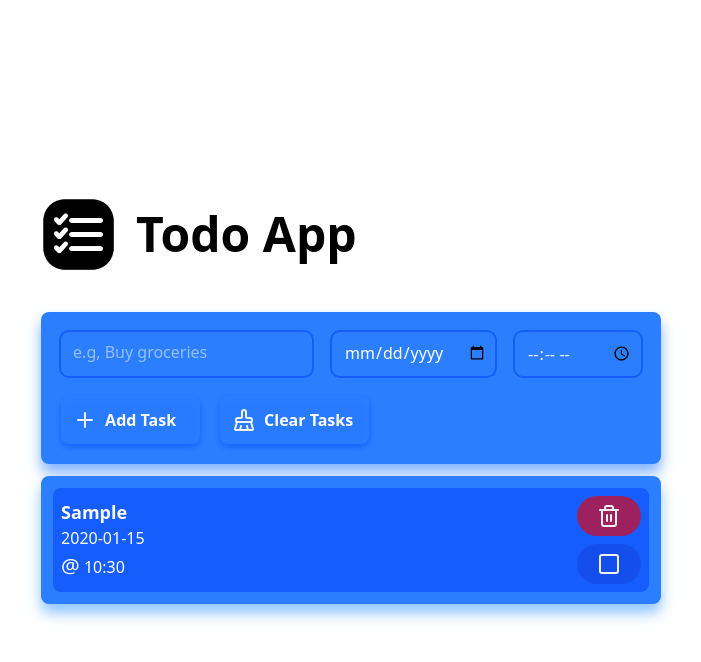
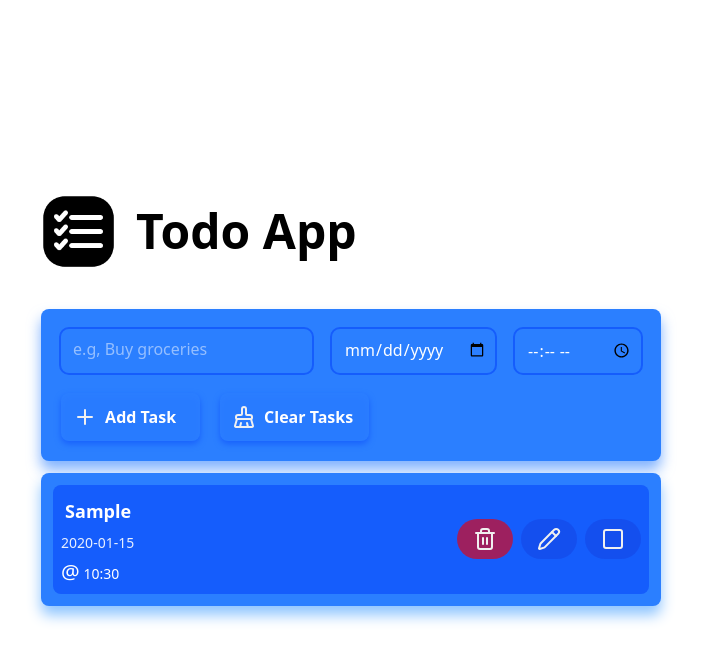
Before and after one commit to mikyasengidasew/Todo-App, a React (Vite) app: page / in a window 1280 px wide. Both pictures are taken after typing "Sample", "2020-01-15", "10:30" into the empty fields and a click on the button "Add Task". Shown: the top 662 px of the page, without its empty margins (289-990 px from the left). Built offline with nearby package versions, Linux system fonts and the light colour scheme.

Commit message:
Finish up the edit task feature

```diff
--- a/src/components/Main/TodoRender.jsx
+++ b/src/components/Main/TodoRender.jsx
@@ -1,86 +1,144 @@
-import { useState, useRef, useEffect } from "react";
-
+import editIcon from "../../assets/icons/icon-edit-white.svg";
 import deleteIcon from "../../assets/icons/icon-delete-white.svg";
 import checkIcon from "../../assets/icons/icon-check-white.svg";
 import checkedIcon from "../../assets/icons/icon-checked-white.svg";
 import clsx from "clsx";
+import { useState, useEffect, useRef } from "react";
 
-export default function TodoRender({ setTodos, todos }) {
-  const [editBoolean, setEditBoolean] = useState(false);
-  const [editInputValue, setEditInputValue] = useState("");
-  const [keyDown, setKeyDown] = useState("");
+/**
+ * TodoRender
+ * Props:
+ *  - todos: array of todo objects { id, text, date, time, completed, edited }
+ *  - setTodos: state setter (function)
+ *
+ * Improvements made:
+ * - Single-edit-at-a-time via editingId state
+ * - Safe functional updates (setTodos(prev => ...))
+ * - Auto-focus input when editing starts
+ * - Enter to save, Escape to cancel
+ * - Prevent saving empty text (trimmed)
+ * - Cancel restores previous text (no accidental overwrite)
+ * - Buttons use type="button" and have aria-labels; icons are decorative (alt="")
+ */
+export default function TodoRender({ todos, setTodos }) {
+  // Temporary buffer for the text being edited
+  const [editText, setEditText] = useState("");
+  // id of the todo currently being edited (null = none)
+  const [editingId, setEditingId] = useState(null);
+  const inputRef = useRef(null);
 
+  // ---------- CRUD helpers (use functional updates to avoid stale closures) ----------
   const deleteTodo = (id) => {
-    setTodos(todos.filter((todo) => todo.id !== id));
+    setTodos((prev) => prev.filter((t) => t.id !== id));
+    // If deleting the item currently being edited, clear edit state
+    if (editingId === id) {
+      setEditingId(null);
+      setEditText("");
+    }
   };
 
-  const checkTodo = (id) => {
-    const updatedTodo = todos.map((todo) =>
-      todo.id === id ? { ...todo, completed: !todo.completed } : todo
+  const toggleComplete = (id) => {
+    setTodos((prev) =>
+      prev.map((t) => (t.id === id ? { ...t, completed: !t.completed } : t))
     );
-    setTodos(updatedTodo);
   };
 
-  const editTodo = (id) => {
-    const editedTodo = todos.map((todo) =>
-      todo.id === id ? { ...todo, edited: !todo.edited } : todo
+  // ---------- Editing flow ----------
+  function startEditing(id) {
+    // find the todo text to pre-fill
+    const todo = todos.find((t) => t.id === id);
+    if (!todo) return;
+    // Only one todo may be edited at a time — disable any other edit modes
+    setTodos((prev) =>
+      prev.map((t) =>
+        t.id === id ? { ...t, edited: true } : { ...t, edited: false }
+      )
     );
-    setTodos(editedTodo);
-    setEditBoolean((prev) => !prev);
-  };
+    setEditingId(id);
+    setEditText(todo.text ?? "");
+  }
 
-  const inputRef = useRef(null);
+  function cancelEditing(id) {
+    // Clear edited flag for the todo and reset local editing state
+    setTodos((prev) =>
+      prev.map((t) => (t.id === id ? { ...t, edited: false } : t))
+    );
+    setEditingId(null);
+    setEditText("");
+  }
+
+  function saveEditing(id) {
+    const trimmed = editText.trim();
+    if (trimmed === "") {
+      // Simple UX: don't allow empty text — you can change this behavior if desired
+      alert("Please type something before saving.");
+      return;
+    }
+    setTodos((prev) =>
+      prev.map((t) =>
+        t.id === id ? { ...t, text: trimmed, edited: false } : t
+      )
+    );
+    setEditingId(null);
+    setEditText("");
+  }
+
+  // When editingId changes, focus the input (single-edit model)
   useEffect(() => {
-    if (editBoolean && inputRef.current) {
+    if (editingId && inputRef.current) {
       inputRef.current.focus();
-      console.log(inputRef.current.value);
-      setEditBoolean(false);
+      // optionally select the text for quick overwrite
+      inputRef.current.select?.();
     }
-  }, [editBoolean]);
+  }, [editingId]);
 
-  const handleChange = (e) => {
-    setEditInputValue(e.target.value);
-  };
+  // ---------- JSX ----------
+  return (
+    <ul className="grid gap-3 bg-blue-500 text-white p-3 rounded-lg drop-shadow-xl drop-shadow-blue-300">
+      {todos.map((todo) => {
+        const isEditing = editingId === todo.id || todo.edited === true;
 
-  const handleKeyDown = (e) => {
-    if (e.key === "Enter") {
-      const editedTodoValue = todos.map(
-        (todo) =>
-          todo.edited && { ...todo, text: editInputValue, edited: !todo.edited }
-      );
-      setTodos(editedTodoValue);
-      setKeyDown("Enter");
-    } else setKeyDown("");
-  };
-
-  return (
-    <ul
-      className="grid gap-3 bg-blue-500 text-white p-3 rounded-lg drop-shadow-xl drop-shadow-blue-300"
-      onKeyDown={handleKeyDown}
-    >
-      {todos.map((todo) => {
         return (
           <li
-            className="flex justify-between items-center p-2 bg-blue-600 rounded-lg cursor-pointer transition-all ease-in-out duration-100 hover:translate-x-[.5px] hover:translate-y-[-.5px]"
             key={todo.id}
-            onDoubleClick={() => editTodo(todo.id)}
+            className={clsx(
+              "flex justify-between items-center p-2 bg-blue-600 rounded-lg transition-all ease-in-out duration-100",
+              "hover:translate-x-[.5px] hover:translate-y-[-.5px]",
+              // make pointer only when not editing input; keep cursor-text if input present
+              { "cursor-text": isEditing, "cursor-pointer": !isEditing }
+            )}
+            // double-click to start editing (keeps behavior you had)
+            onDoubleClick={() => startEditing(todo.id)}
           >
-            <div className={clsx("grid", { "opacity-50": todo.completed })}>
-              {!todo.edited && keyDown === "" ? (
-                <span className="font-semibold text-lg">{todo.text}</span>
+            <div
+              className={clsx("grid gap-1", { "opacity-50": todo.completed })}
+            >
+              {/* conditional: show input when editing; otherwise plain text */}
+              {!isEditing ? (
+                <span className="font-semibold text-lg p-1">{todo.text}</span>
               ) : (
                 <input
-                  id="text-input"
-                  name="text"
-                  className="font-semibold text-lg border-0 outline-2 rounded-sm px-2 py-0.5 focus:outline-blue-300"
                   ref={inputRef}
-                  onChange={handleChange}
-                  value={editInputValue}
+                  type="text"
+                  aria-label="Edit task text"
+                  value={editText}
+                  onChange={(e) => setEditText(e.target.value)}
+                  onKeyDown={(e) => {
+                    if (e.key === "Enter") {
+                      // save on Enter
+                      saveEditing(todo.id);
+                    } else if (e.key === "Escape") {
+                      // cancel on Escape
+                      cancelEditing(todo.id);
+                    }
+                  }}
+                  className="border-0 outline-4 outline-blue-700 p-1 text-lg font-medium rounded-sm focus:outline-blue-300 text-black"
                 />
               )}
-              <span className="">{todo.date}</span>
-              <span className="font-medium">
-                {/* Link this at to the time input field */}
+
+              <span className="text-sm opacity-90">{todo.date}</span>
+
+              <span className="text-sm font-medium">
                 <label
                   htmlFor="time-input"
                   className="text-[1.3rem] cursor-pointer"
@@ -90,9 +148,11 @@ export default function TodoRender({ setTodos, todos }) {
                 {todo.time}
               </span>
             </div>
-            <div className="grid gap-2">
+
+            <div className="grid gap-2 grid-cols-3">
+              {/* Delete */}
               <button
-                className="px-5 py-2 rounded-full bg-red-600/65 cursor-pointer  transition-all ease-in-out duration-200 hover:bg-red-600"
+                className="px-4 py-2 rounded-full bg-red-600/65 transition-all duration-200 hover:bg-red-600"
                 type="button"
                 aria-label="Delete task"
                 title="Delete task"
@@ -100,12 +160,28 @@ export default function TodoRender({ setTodos, todos }) {
               >
                 <img src={deleteIcon} alt="" />
               </button>
+
+              {/* Edit / Save */}
               <button
-                className="px-5 py-2 rounded-full bg-blue-700/60 cursor-pointer  transition-all ease-in-out duration-200 hover:bg-blue-800"
+                className="px-4 py-2 rounded-full bg-blue-700/60 transition-all duration-200 hover:bg-blue-800"
                 type="button"
-                aria-label="Mark task as done"
+                aria-label={isEditing ? "Save task" : "Edit task"}
+                title={isEditing ? "Save task" : "Edit task"}
+                onClick={() => {
+                  if (isEditing) saveEditing(todo.id);
+                  else startEditing(todo.id);
+                }}
+              >
+                <img src={isEditing ? checkedIcon : editIcon} alt="" />
+              </button>
+
+              {/* Toggle Completed */}
+              <button
+                className="px-4 py-2 rounded-full bg-blue-700/60 transition-all duration-200 hover:bg-blue-800"
+                type="button"
+                aria-label="Toggle complete"
                 title="Mark as done"
-                onClick={() => checkTodo(todo.id)}
+                onClick={() => toggleComplete(todo.id)}
               >
                 <img src={!todo.completed ? checkIcon : checkedIcon} alt="" />
               </button>
@@ -116,11 +192,3 @@ export default function TodoRender({ setTodos, todos }) {
     </ul>
   );
 }
-// When the user double clicks the task item, all the inputs become editable.
-// -> In the object structure that I have I need to add edited boolean.
-// -> On double click flip the value of the edited boolean.
-// -> If the edited boolean value is true, make all the inputs on the task item receive inputs.
-// ->> To make the input button editable and to keep what's inside the task item, I will pass the values that I get from the loop as the value for the input.
-// ->> Then I keep track of the changes using the onChange attribute, by getting the value of the input using a function.
-// ->> Get the final value from the input fields and change the values in the object structure with them, on the user enter or double click.
-// Check for any possible bugs and fix them around the localStorage, the task item structure and others.
```
